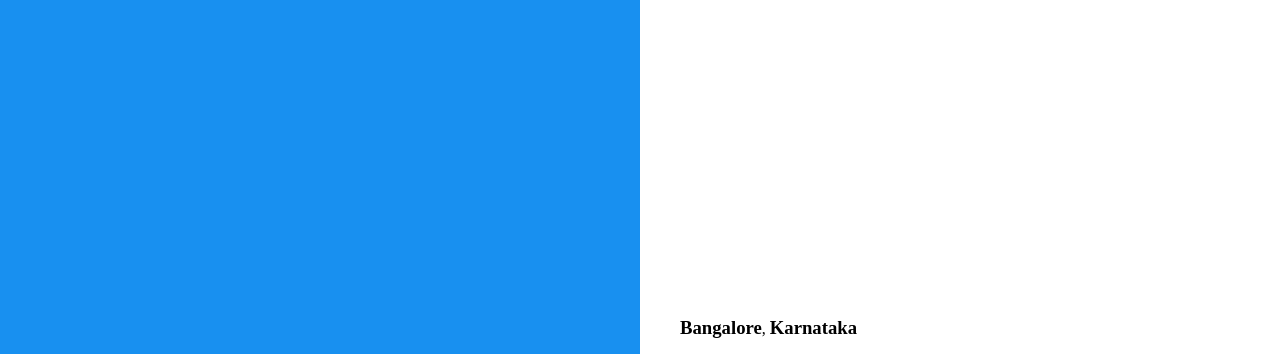
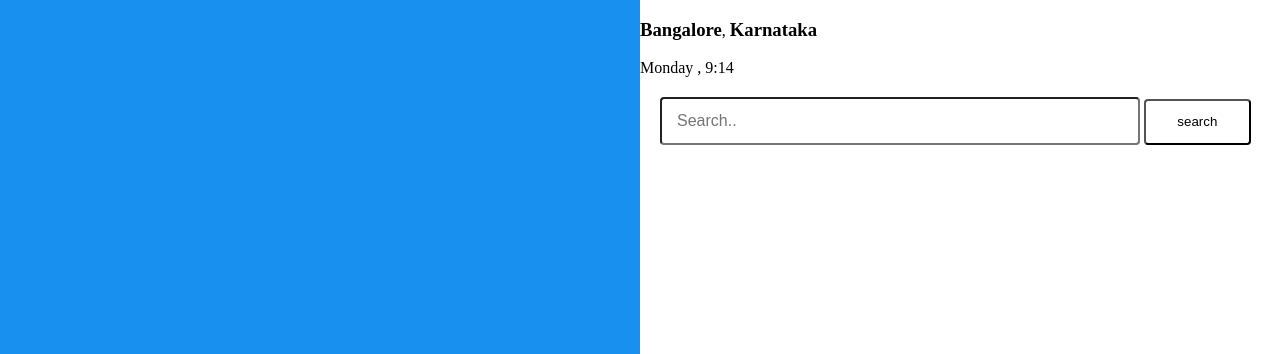
Before and after one commit to varunprabhakaran22/WeatherApplication, a plain HTML site: page index.html in a window 1280 px wide. Shown: the top 354 px of the page. Drawn offline with Linux system fonts and the light colour scheme.

Commit message:
trying to create the ai

```diff
--- a/index.html
+++ b/index.html
@@ -9,61 +9,45 @@ AUTHOR: VARUN -->
     <title> WeatherApp</title>
     <!-- linking the external stylesheet -->
     <link rel="stylesheet" type="text/css" href="style.css">
+    <meta name="viewport" content="width=device-width, initial-scale=1">
 </head>
 <!--
 Get the current date from the system when page get loaded  -->
 <body onload="getDay()">
     <main>
         <!-- dividing the weather app into two section using flex -->
-        <div class="container flex alignCenter">
+        <div class="container flex">
             <div class="flex1 ">
-                <div class="appName">
+                <div class="appName alignCenter">
                     <h1 class="">Weather <span> app </span></h1>
                 </div>
             </div>
             <div class="flex1">
-                <div class="weatherSec">
-                    <!-- state name and city name will be fetched from javascript based on the users selection -->
-                    <h3 class="city">Bangalore</h3>, <h3 class="state">Karnataka</h3>
-                    <div class="DateTime">
-                        <!--  date and day will be fetched from javascript when user loads the page -->
-                        <span class="dtDay">Friday</span> <span> ,</span>
+                <h3 class="city">Bangalore</h3>, <h3 class="state">Karnataka</h3>
+                <div class="DateTime">
+                    <!--  date and day will be fetched from javascript when user loads the page -->
+                    <span class="dtDay">Friday</span> <span>,</span>
+                    <span class="dtTime">6.07 </span>:<span class="dtMinute">00</span>
+                </div>
 
-                        <span class="dtTime">6.07 </span> :
-                        <span class="dtMinute">00 </span>
-                        <span > pm </span>
-                    </div>
-                    <div class="weather">Partly Cloud</div>
-                    <div class="degreeSec">
-                        <div class="dsDegree">26</div>
-                        <!-- calling the function to convert the value from celsius to fahrenheit  -->
-                        <div class="convCelsius">&deg;C</div>
-                        <span>|</span>
-                        <!-- calling the function to convert the value from fahrenheit to celsius -->
-                        <div class="convFahranheit">F</div>
-                    </div>
-                    <p>Enter City Name</p>
-                    <div>
-                        <!-- datalist is used to make user feel more comfortable by providing autosuggession when the type the input  -->
-                        <input id="cityName" type="text" name="city" placeholder="City name" list="citylist">
-                        <datalist id="citylist">
-                            <option value="Chennai"></option>
-                            <option value="Bangalore"></option>
-                            <option value="Hyderabad"></option>
-                            <option value="Thiruvananthapuram"></option>
-                            <option value="Panaji"></option>
-                            <option value="New Delhi"></option>
-                            <option value="kolkata"></option>
-                            <option value="Lucknow"></option>
-                            <option value="Patna"></option>
-                        </datalist>
-                        <!-- function is called by using onclick event  -->
-                        <button class="updateWeather">Search</button>
-                    </div>
+                <div class="userArea">
+                    <input  class="inputBox" type="text" placeholder="Search.." name="cityName">
+                    <button class="searchButton"> search </button>
                 </div>
+
+
             </div>
+
+
+
+
         </div>
     </main>
+
+
+
+
+
     <!-- linking the external java script file  -->
     <script src="script.js"></script>
 </body>
--- a/style.css
+++ b/style.css
@@ -19,3 +19,34 @@ h3{display: inline-block;}
 .degreeSec{display: flex;}
 .degreeSec .dsDegree{font-size: 34px;margin-right: 5px;}
 .degreeSec .convCelsius, .degreeSec .convFahranheit{cursor: pointer;font-size: 14px; margin: 5px; margin-top: 3px;}
+/* @media screen and (max-width: 800px) {
+    input[type=text] {
+      float: none;
+      display: block;
+      text-align: left;
+      width: 100%;
+      margin: 0;
+      padding: 14px;
+      background-color: red;
+    }
+} */
+
+.inputBox{
+    border-radius: 4px;
+    width: 30em;
+    height: 3em;
+    font-size: 1em;
+    padding-left: 15px;
+    padding-right: 10px;
+}
+
+.searchButton{
+    border-radius: 4px;
+    width:8em;
+    height: 3.5em;
+    background: transparent;
+}
+
+.userArea{
+    padding: 20px;
+}
```
Also changed, not shown: chuma.html (added, +41 -0 lines).
